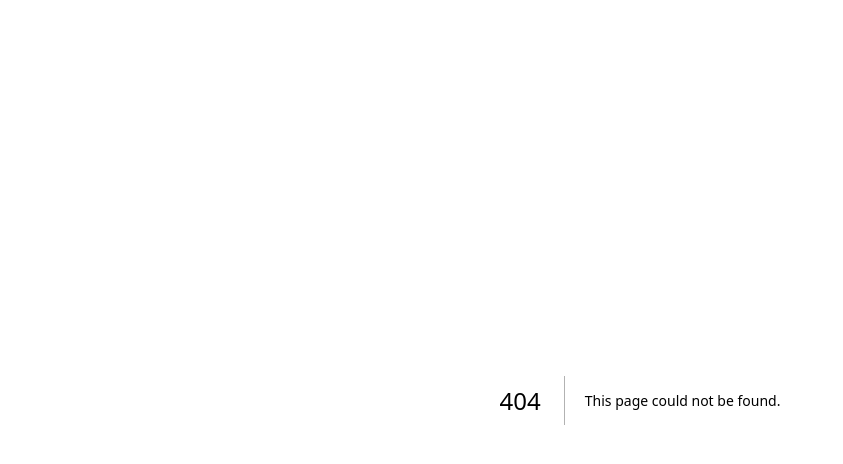
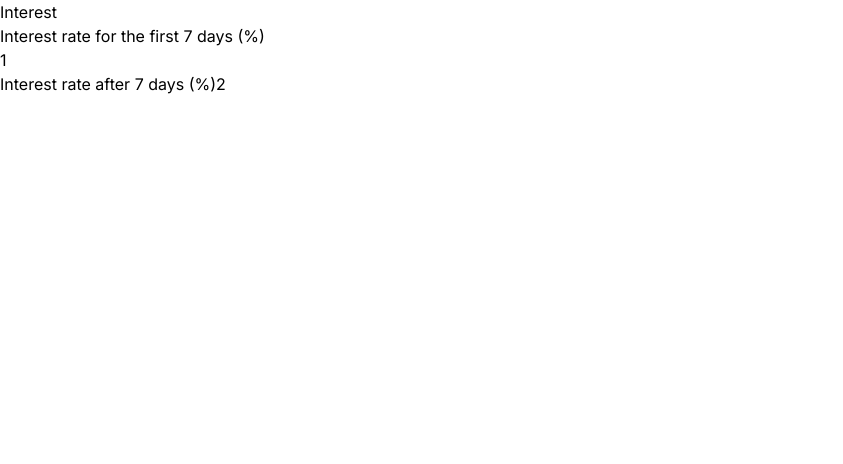
Before and after one commit to fandresenaravohary/Numbank, a Next.js app: page /withdrawal/interest in a window 1280 px wide. Before the commit this address had no page. Shown: the top 464 px of the page, without its empty margins (0-843 px from the left). Built offline with nearby package versions, Linux system fonts and the light colour scheme.

Commit message:
Feat: salary provided for each account and add interestConfiguration page

```diff
--- a/src/app/accounts/page.js
+++ b/src/app/accounts/page.js
@@ -8,18 +8,21 @@ export default function Accounts() {
       id: 1,
       firstName: "Alice",
       lastName: "Becker",
+      salary: 30000,
       accountNumber: 1234567
     },
     {
       id: 2,
       firstName: "Kobe",
       lastName: "Bryant",
+      salary: 400000,
       accountNumber: 1987643
     },
     {
       id: 3,
       firstName: "Michael",
       lastName: "Jordan",
+      salary: 1000000,
       accountNumber: 1334567
     }
   ]
--- /dev/null
+++ b/src/app/withdrawal/interest/page.js
@@ -0,0 +1,11 @@
+import InterestConfiguration from '@/components/InterestConfiguration'
+import React from 'react'
+
+export default function InterestPage() {
+  return (
+    <div>
+        <h1>Interest</h1>
+        <InterestConfiguration/>
+    </div>
+  )
+}
--- a/src/app/withdrawal/page.js
+++ b/src/app/withdrawal/page.js
@@ -7,18 +7,21 @@ export default function Withdrawal() {
       id: 1,
       firstName: "Alice",
       lastName: "Becker",
+      salary: 30000,
       accountNumber: 1234567
     },
     {
       id: 2,
       firstName: "Kobe",
       lastName: "Bryant",
+      salary: 400000,
       accountNumber: 1987643
     },
     {
       id: 3,
       firstName: "Michael",
       lastName: "Jordan",
+      salary: 1000000,
       accountNumber: 1334567
     }
   ]
--- a/src/components/AccountList.js
+++ b/src/components/AccountList.js
@@ -6,15 +6,17 @@ const AccountList = ({ accounts, handleModifyAccount }) => {
           <tr>
             <th className="border-l border-r">First Name</th>
             <th className="border-l border-r">Last Name</th>
+            <th className="border-l border-r">Salary</th>
             <th className="border-l border-r">Account Number</th>
           </tr>
         </thead>
 
-        <tbody className="divide-y">
+        <tbody>
           {accounts.map((account) => (
             <tr key={account.id} className="border-t border-gray-200">
               <td className="border-l border-r">{account.firstName}</td>
               <td className="border-l border-r">{account.lastName}</td>
+              <td className="border-l border-r">{account.salary}</td>
               <td className="border-l border-r">{account.accountNumber}</td>
             </tr>
           ))}
--- /dev/null
+++ b/src/components/InterestConfiguration.js
@@ -0,0 +1,64 @@
+"use client"
+import React, { useState } from 'react';
+
+const InterestConfiguration = () => {
+  const [interest7Days, setInterest7Days] = useState(1);
+  const [interestAfter7Days, setInterestAfter7Days] = useState(2);
+
+  const handleInterest7DaysChange = (e) => {
+    const value = parseFloat(e.target.value);
+    if (!isNaN(value)) {
+      if (value >= 0 && value <= 100) {
+        setInterest7Days(value);
+      } else {
+        alert("Please enter a valid interest rate between 0 and 100.");
+      }
+    } else {
+      alert("Please enter a valid number for the interest rate.");
+    }
+  };
+
+  const handleInterestAfter7DaysChange = (e) => {
+    const value = parseFloat(e.target.value);
+    if (!isNaN(value)) {
+      if (value >= 0 && value <= 100) {
+        setInterestAfter7Days(value);
+      } else {
+        alert("Please enter a valid interest rate between 0 and 100.");
+      }
+    } else {
+      alert("Please enter a valid number for the interest rate.");
+    }
+  };
+
+  const handleSaveChanges = () => {
+    //implémenter la logique pour enregistrer les valeurs des taux d'intérêt dans la base de donnée
+    alert("Changes saved successfully!");
+  };
+
+  return (
+    <div>
+      <div className='flex flex-col'>
+        <label htmlFor="interest7Days">Interest rate for the first 7 days (%)</label>
+        <input
+          id="interest7Days"
+          type="number"
+          value={interest7Days}
+          onChange={handleInterest7DaysChange}
+        />
+      </div>
+      <div>
+        <label htmlFor="interestAfter7Days">Interest rate after 7 days (%)</label>
+        <input
+          id="interestAfter7Days"
+          type="number"
+          value={interestAfter7Days}
+          onChange={handleInterestAfter7DaysChange}
+        />
+      </div>
+
+    </div>
+  );
+};
+
+export default InterestConfiguration;
--- a/src/components/WithdrawalForm.js
+++ b/src/components/WithdrawalForm.js
@@ -7,8 +7,6 @@ const WithdrawalForm = ({ accounts, onSubmit }) => {
   const [date, setDate] = useState('');
   const [time, setTime] = useState('');
   const [overdraftEnabled, setOverdraftEnabled] = useState(false);
-  const [interest7Days, setInterest7Days] = useState(1);
-  const [interestAfter7Days, setInterestAfter7Days] = useState(2);
 
   const handleAccountChange = (e) => {
     setSelectedAccount(e.target.value);
@@ -29,7 +27,7 @@ const WithdrawalForm = ({ accounts, onSubmit }) => {
   const handleSubmit = (e) => {
     e.preventDefault();
 
-    const monthlySalary = selectedAccount.monthlySalary;
+    const monthlySalary = selectedAccount.salary;
     const creditAuthorized = monthlySalary / 3;
 
     const totalAmountAvailable = selectedAccount.balance + creditAuthorized;
@@ -46,19 +44,6 @@ const WithdrawalForm = ({ accounts, onSubmit }) => {
       alert("withdrawal successful")
     } else {
       alert("Insufficient funds. Please choose a lower amount.");
-    }
-  };
-
-  const handleOverdraftToggle = () => {
-    const selectedAccountDetails = accounts.find(account => account.id === selectedAccount);
-    const monthlySalary = selectedAccountDetails.monthlySalary;
-    const creditAuthorized = monthlySalary / 3;
-    const totalAmountAvailable = selectedAccountDetails.balance + creditAuthorized;
-
-    if (totalAmountAvailable >= amount) {
-      alert("Your balance is sufficient. Enabling overdraft is not necessary.");
-    } else {
-      setOverdraftEnabled(!overdraftEnabled);
     }
   };
 
@@ -110,24 +95,6 @@ const WithdrawalForm = ({ accounts, onSubmit }) => {
           onChange={(e) => setOverdraftEnabled(e.target.checked)}
         />
       </div>
-      <div>
-        <label htmlFor="interest7Days">Interest rate for the first 7 days (%)</label>
-        <input
-          id="interest7Days"
-          type="number"
-          value={interest7Days}
-          onChange={(e) => setInterest7Days(parseFloat(e.target.value))}
-        />
-      </div>
-      <div>
-        <label htmlFor="interestAfter7Days">Interest rate after 7 days (%)</label>
-        <input
-          id="interestAfter7Days"
-          type="number"
-          value={interestAfter7Days}
-          onChange={(e) => setInterestAfter7Days(parseFloat(e.target.value))}
-        />
-      </div>
       <button type="submit">Confirm the withdrawal</button>
     </form>
   );
```
